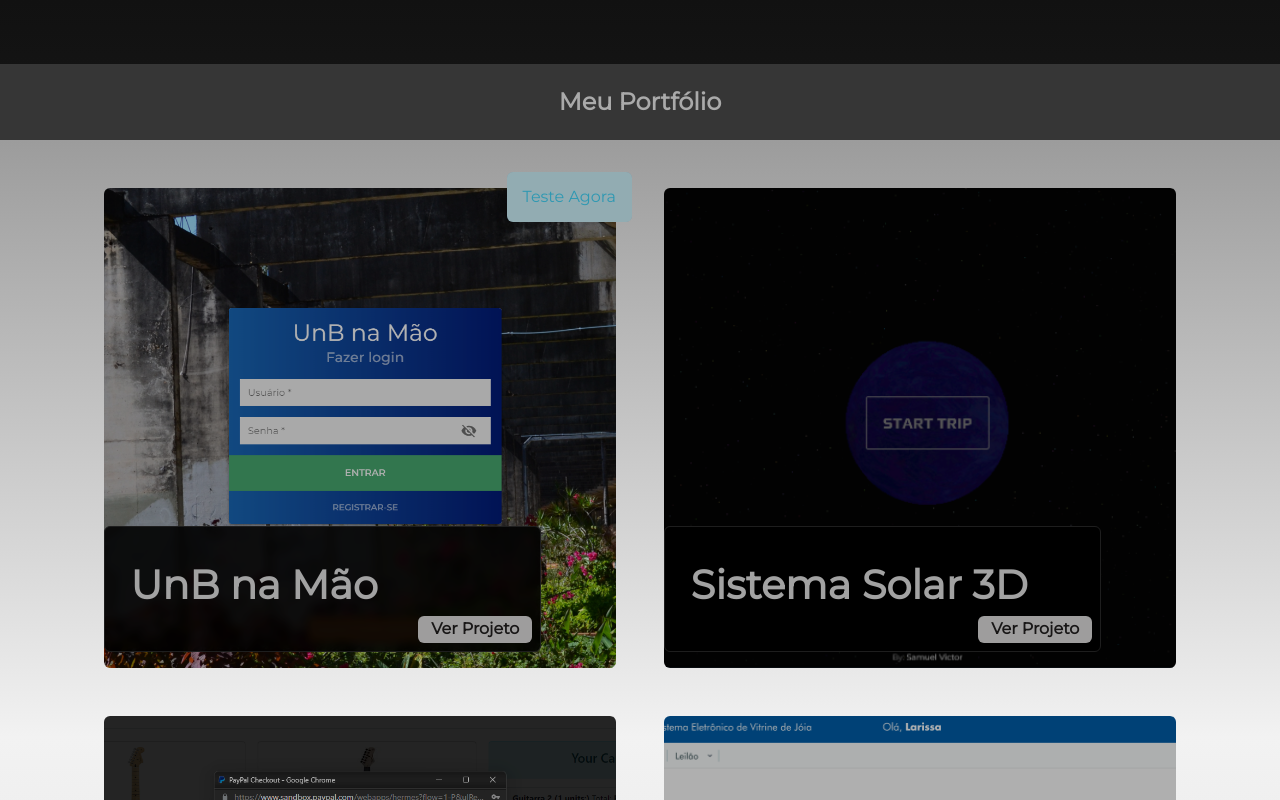
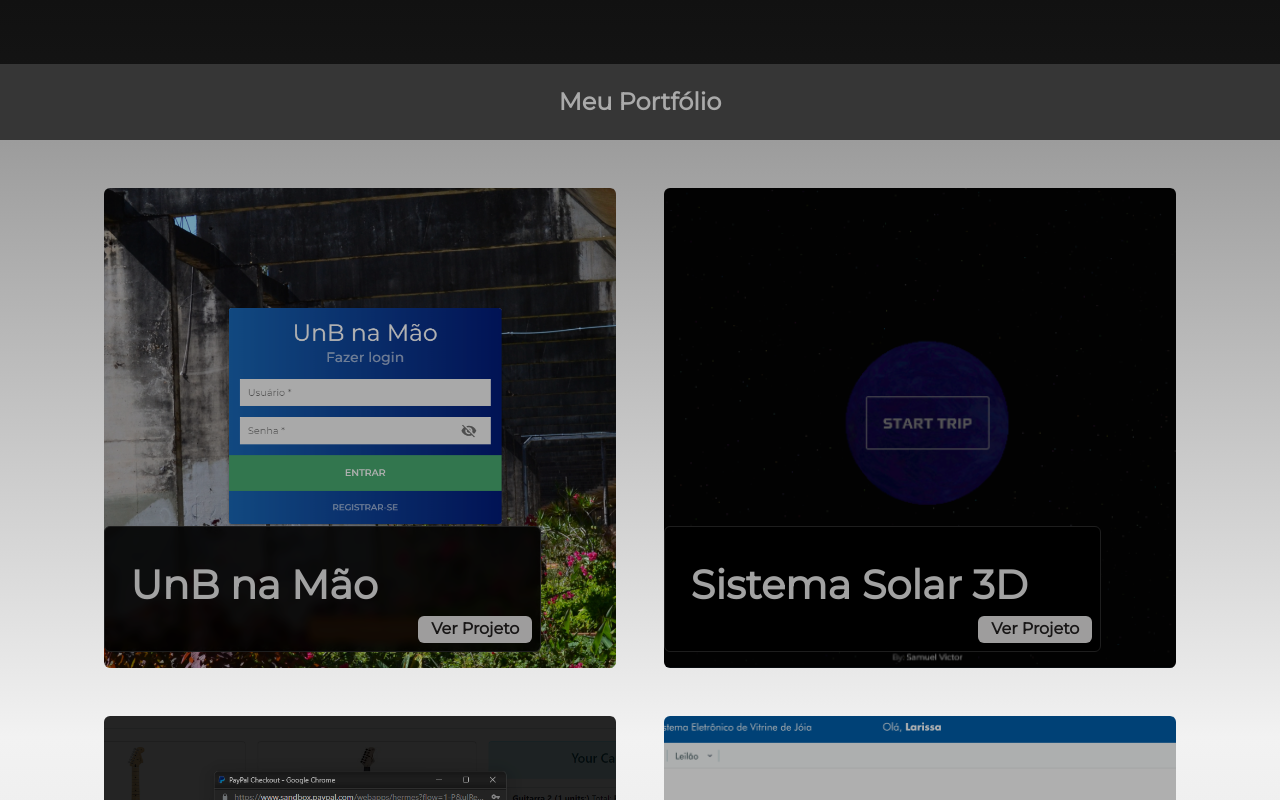
Before and after one commit to samuelvictorol/portfolio, an Angular app: page /portfolio in a window 1280 px wide. Built offline with nearby package versions, Linux system fonts and the light colour scheme; a web font is replaced by a local one.

Commit message:
remove span

```diff
--- a/src/app/portfolio/portfolio.component.html
+++ b/src/app/portfolio/portfolio.component.html
@@ -5,7 +5,6 @@
         style="position:relative; background-image: url('{{ project.img }}'); background-size: cover;"
         class="project-item animate__animated animate__fadeInDown"
         (click)="cardUrl(project.url)">
-        <div *ngIf="project.span == true" class="span">Teste Agora</div>
         <div class="project-text ">
             <h1>{{ project.title }}</h1>
             <p class="animate__animated animate__fadeInDown" >
--- a/src/app/portfolio/portfolio.component.ts
+++ b/src/app/portfolio/portfolio.component.ts
@@ -18,7 +18,7 @@ export class PortfolioComponent {
 
    projects = [
      { span: true,title: 'UnB na Mão', desc: 'WebApp Mobile First para facilitar a vida do estudante universitário da UnB, acelerando o acesso aos tópicos mais utilizados pelos alunos. Além de ter um sistema de cadastro de vagas e diferentes tipos de perfis com funcionalidades de ações diferentes.', url: 'https://unbnamao.netlify.app/', img: 'assets/unbnamao.png'},
-     { img:'assets/solarsystem.png', title: 'Sistema Solar 3D', desc: 'Um projeto pessoal que consiste em um site que viaja pelo sistema solar em 3D utilizando a biblioteca Three.js', url:'https://github.com/samuelvictorol/Solar-System-3js'  },
+     { img:'assets/solarsystem.png', title: 'Sistema Solar 3D', desc: 'Um projeto pessoal que consiste em uma viagem pelo Sistema Solar em 3D utilizando Vue3 e Three.js', url:'https://sistemasolar.netlify.app/'  },
      { title: 'Integração Paypal Angular', desc: 'Aplicação Web com integração com API do PayPal, Cart dinâmico utilizando diversos conceitos de Angular Framework e estilizado usando Bootstrap.', url: 'https://github.io/samuelvictorol/PayPal-Integration', img: 'assets/paypal.png', },
      { title: 'CAIXA - SIEVJ', img:'assets/sievjCaixaImg.png', url:"https://www.figma.com/proto/3NIN87Pxi4igP8BHzknUdp/SIEVJ?page-id=0%3A1&node-id=2%3A11&viewport=303%2C325%2C0.07&scaling=min-zoom&starting-point-node-id=2%3A11", desc: 'Projeto interno da CAIXA, um sistema de leilão de jóias onde atuei no desenvolvimento do frontend em Angular e na prototipagem de alta fidelidade com FIGMA. Código não disponível para visualização por se tratar de um projeto privado da empresa.', },
      { title: 'PUMA', desc: 'Sendo desenvolvido pelas disciplinas de EPS e MDS, o PUMA é um projeto que tem por objetivo auxiliar os professores no gerenciamento das disciplinas da Engenharia de Produção da Universidade de Brasilia.', img: 'assets/pumaImg.png', url: 'https://fga-eps-mds.github.io/2022-1-PUMA-Doc/' , },
```
